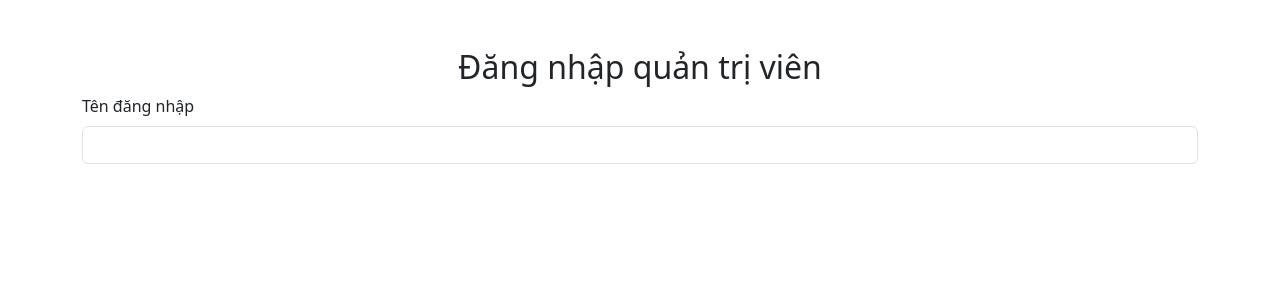
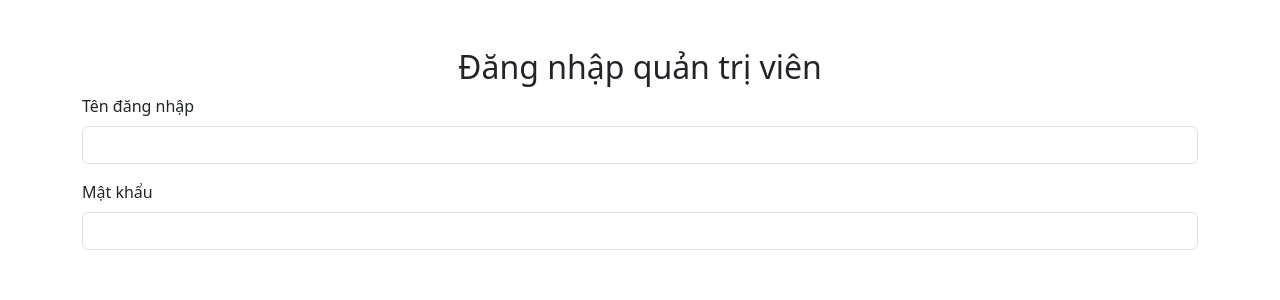
Before and after one commit to DuongHung123a/BTL_Nh-m_11, a PHP site: page /views/admin/login.php in a window 1280 px wide. Shown: the top 300 px of the page. Run offline with PHP 8.4, Linux system fonts and the light colour scheme.

Commit message:
Update login.php

```diff
--- a/BTL_TH2_11/views/admin/login.php
+++ b/BTL_TH2_11/views/admin/login.php
@@ -16,3 +16,7 @@
                 <label for="username" class="form-label">Tên đăng nhập</label>
                 <input type="text" name="username" class="form-control" id="username" required>
             </div>
+ <div class="mb-3">
+                <label for="password" class="form-label">Mật khẩu</label>
+                <input type="password" name="password" class="form-control" id="password" required>
+            </div>
```
